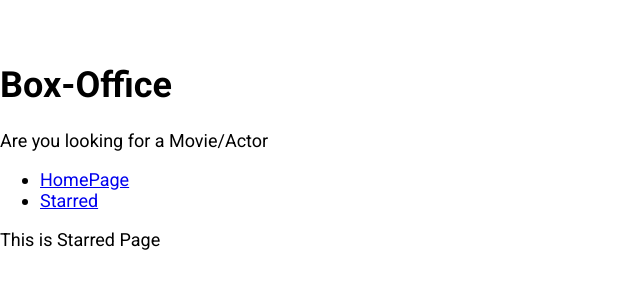
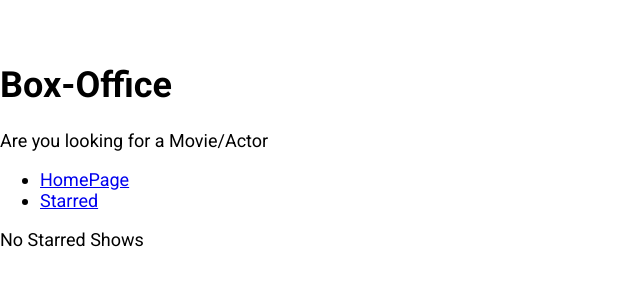
Before and after one commit to haha-harshit/box-office, a React (Create React App) app: page /starred in a window 1280 px wide. Shown: the top 300 px of the page, without its empty margins (0-640 px from the left). Built offline with nearby package versions, Linux system fonts and the light colour scheme.

Commit message:
displayed starred shows on starred page

```diff
--- a/src/Pages/Starred.js
+++ b/src/Pages/Starred.js
@@ -1,6 +1,42 @@
-import React from 'react';
+import React, { useState, useEffect } from 'react';
+import { useShows } from '../misc/custom-hooks';
 import { MainPageLayout } from '../myComponents/MainPageLayout';
+import { apiGet } from '../misc/config';
+import { ShowGrid } from '../myComponents/shows/ShowGrid';
 
 export const Starred = () => {
-    return <MainPageLayout>This is Starred Page</MainPageLayout>;
+    const [starred] = useShows();
+
+    const [shows, setShows] = useState(null);
+    const [isLoading, setIsLoading] = useState(true);
+    const [error, setError] = useState(null);
+
+    useEffect(() => {
+        if (starred && starred.length > 0) {
+            const promises = starred.map(showId => apiGet(`/shows/${showId}`));
+
+            Promise.all(promises)
+                .then(apiData => apiData.map(show => ({ show })))
+                .then(results => {
+                    console.log('results', results);
+                    setShows(results);
+                    setIsLoading(false);
+                })
+                .catch(err => {
+                    setError(err.message);
+                    setIsLoading(false);
+                });
+        } else {
+            setIsLoading(false);
+        }
+    }, [starred]);
+
+    return (
+        <MainPageLayout>
+            {isLoading && <div>Shows are still loading...</div>}
+            {error && <div>Error occured: {error}</div>}
+            {!isLoading && !shows && <div>No Starred Shows</div>}
+            {!isLoading && !error && shows && <ShowGrid data={shows} />}
+        </MainPageLayout>
+    );
 };
```
